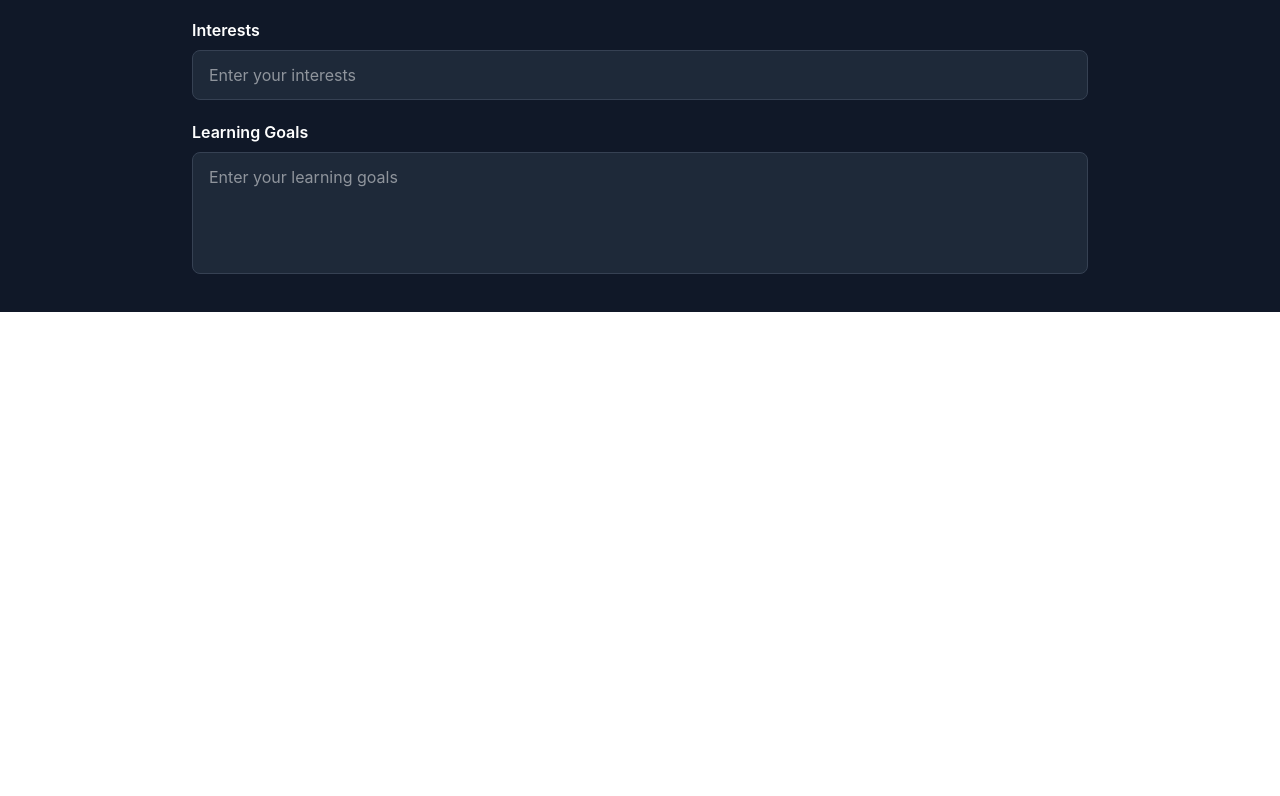
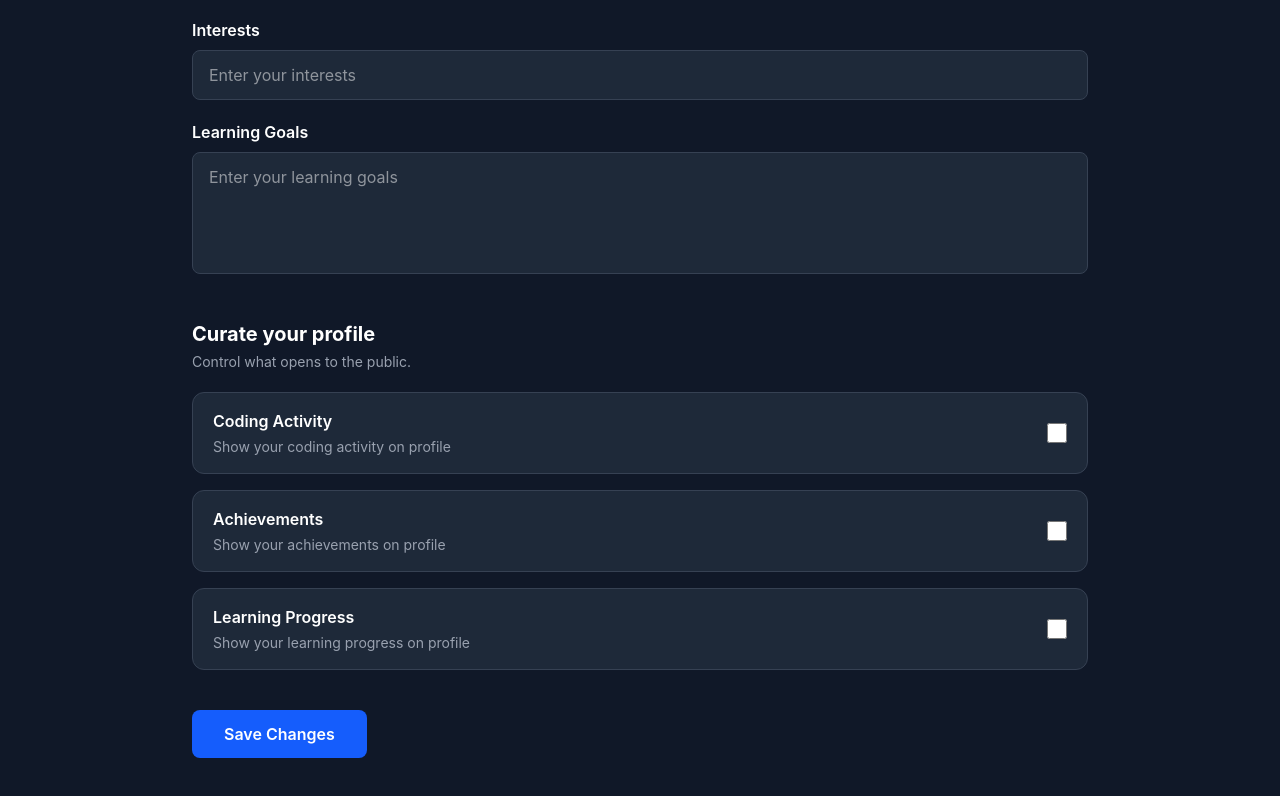
Before and after one commit to utkarsh191/gamified-learning, a React (Vite) app in the folder client/: page /edit-profile in a window 1280 px wide. Shown: the part 1674-2470 px from the top of the page. Before the commit the page ends 1986 px from the top, so only its background shows below. Built offline with nearby package versions, Linux system fonts and the light colour scheme; sample sign-in values are in the browser's storage.

Commit message:
Add profile curation settings with visibility controls and save changes

```diff
--- a/client/src/pages/EditProfile.tsx
+++ b/client/src/pages/EditProfile.tsx
@@ -237,7 +237,84 @@ function EditProfile() {
           </div>
         </section>
 
+        {/* Curate Your Profile */}
+        <section className="mt-10">
+          <h2 className="text-xl font-bold">
+            Curate your profile
+          </h2>
 
+          <p className="mt-1 text-sm text-gray-400">
+            Control what opens to the public.
+          </p>
+
+          <div className="mt-5 space-y-4">
+
+            {/* Coding Activity */}
+            <div className="flex items-center justify-between rounded-xl border border-gray-700 bg-gray-800 px-5 py-4">
+              <div>
+                <p className="font-semibold">
+                  Coding Activity
+                </p>
+
+                <p className="mt-1 text-sm text-gray-400">
+                  Show your coding activity on profile
+                </p>
+              </div>
+
+              <input
+                type="checkbox"
+                className="h-5 w-5"
+              />
+            </div>
+
+            {/* Achievements */}
+            <div className="flex items-center justify-between rounded-xl border border-gray-700 bg-gray-800 px-5 py-4">
+              <div>
+                <p className="font-semibold">
+                  Achievements
+                </p>
+
+                <p className="mt-1 text-sm text-gray-400">
+                  Show your achievements on profile
+                </p>
+              </div>
+
+              <input
+                type="checkbox"
+                className="h-5 w-5"
+              />
+            </div>
+
+            {/* Learning Progress */}
+            <div className="flex items-center justify-between rounded-xl border border-gray-700 bg-gray-800 px-5 py-4">
+              <div>
+                <p className="font-semibold">
+                  Learning Progress
+                </p>
+
+                <p className="mt-1 text-sm text-gray-400">
+                  Show your learning progress on profile
+                </p>
+              </div>
+
+              <input
+                type="checkbox"
+                className="h-5 w-5"
+              />
+            </div>
+
+          </div>
+        </section>
+
+        {/* Save Button */}
+        <div className="mt-10 pb-10">
+          <button
+            type="button"
+            className="rounded-lg bg-blue-600 px-8 py-3 font-semibold transition hover:bg-blue-700"
+          >
+            Save Changes
+          </button>
+        </div>
 
       </div>
     </div>
```
